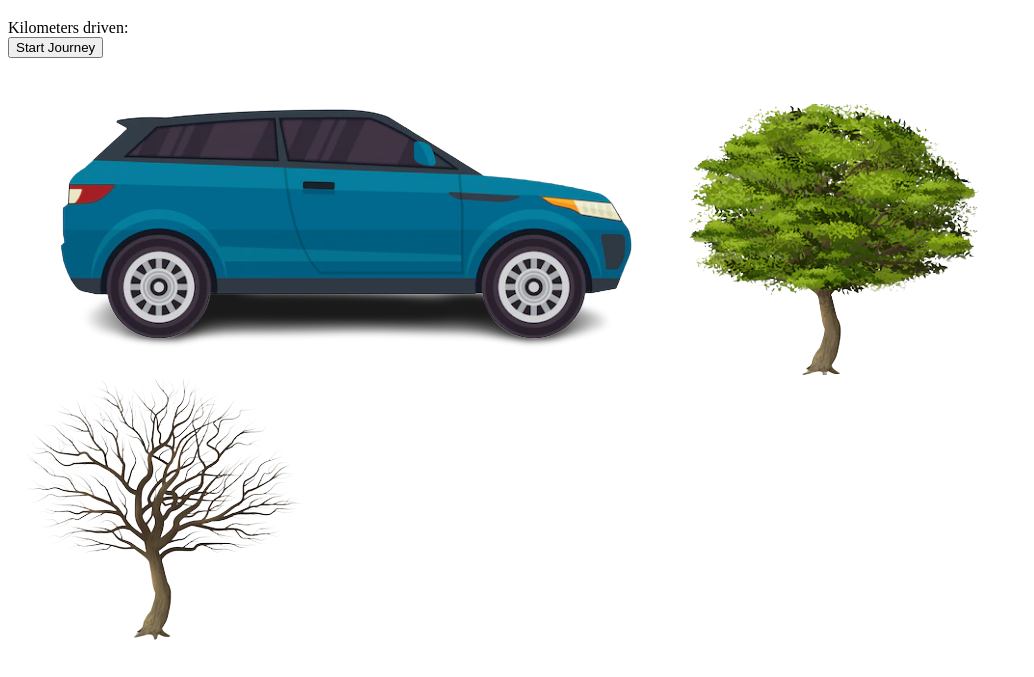
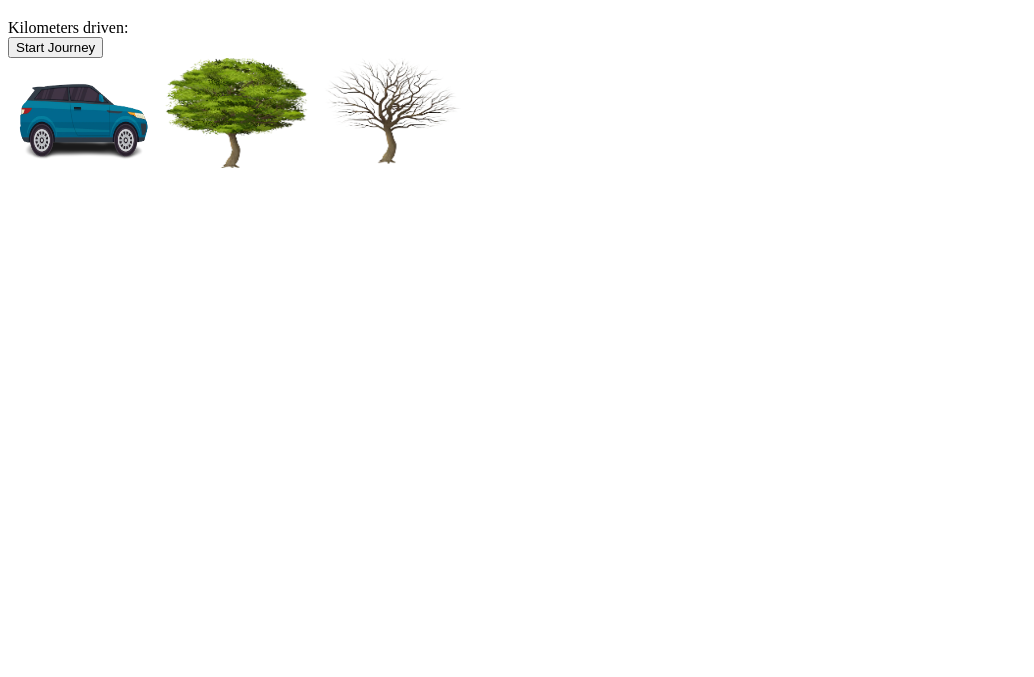
Before and after one commit to krishnacheemalapati/HackTheValleySubmission, a plain HTML site: page index.html in a window 1280 px wide. Shown: the part 61-738 px from the top of the page, without its empty margins (0-1034 px from the left). Drawn offline with Linux system fonts and the light colour scheme.

Commit message:
altered images in html

```diff
--- a/index.html
+++ b/index.html
@@ -10,9 +10,9 @@
 </div>
 <div class = "tree container">
     <div class = "car"> </div>
-    <img src="./assets/car.png" />
-    <img src="./assets/live_tree.png" />
-    <img src="./assets/dead_tree.png" />
+    <img src="./assets/car.png", width="150", height="100" />
+    <img src="./assets/live_tree.png", width="150", height="110" />
+    <img src="./assets/dead_tree.png", width="150", height="110" />
 </div>
 <div class = "path">
     <div class = "line"></div>
```
